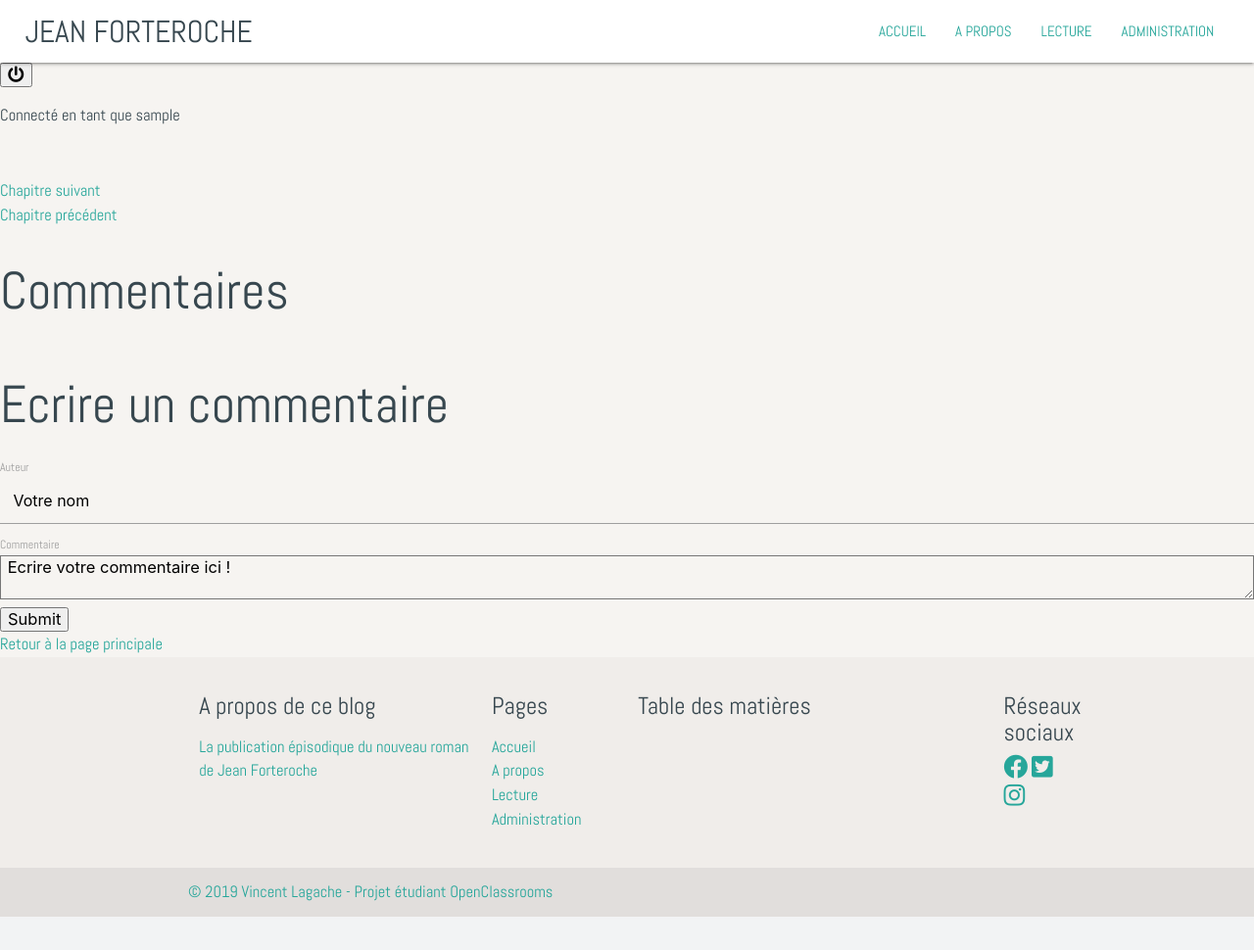
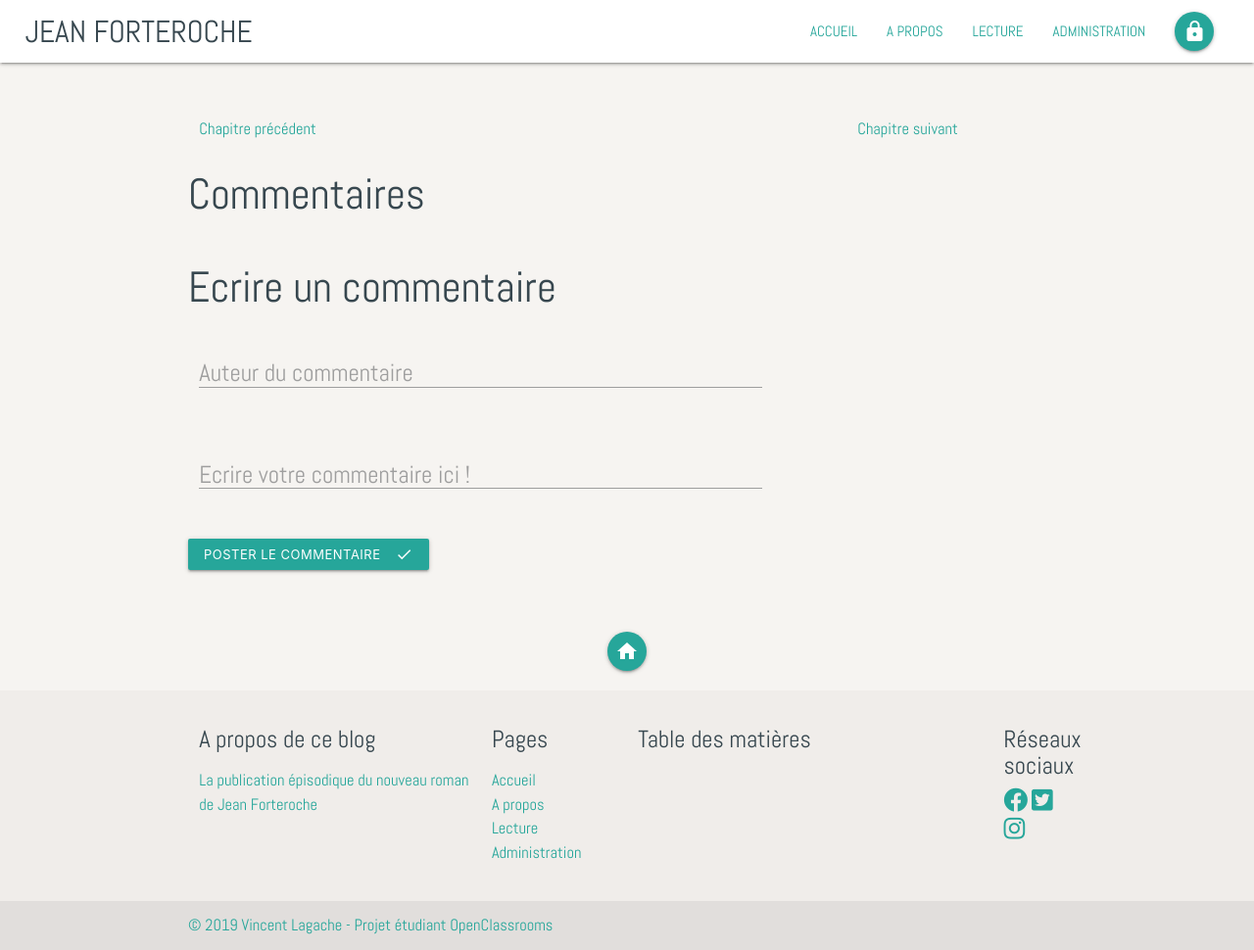
Before and after one commit to vlagache/Project-4-OC-BlogPhP, a PHP site: the page made by view/chapterView.php in a window 1280 px wide. Shown: the whole page at 98% size. Before the commit the page ends 936 px from the top, so only its background shows below. Run offline with PHP 8.4, Linux system fonts and the light colour scheme; the template is opened without the code that fills it, so the values that code supplies are empty; the visitor is signed in with stand-in values (Sample User, id 1); some libraries are stand-ins or nearby versions.

Commit message:
switch to Materialize.css

```diff
--- a/assets/css/style.css
+++ b/assets/css/style.css
@@ -20,6 +20,15 @@ strong
 {
   font-weight: 600;
 }
+.returnHome
+{
+
+  margin-top: 7%;
+}
+.material-icons
+{
+  color:white;
+}
 
 /* NAV BAR */
 
@@ -31,10 +40,7 @@ nav ul a
 {
   color:#37474f;
 }
-.material-icons
-{
-  color: #26a69a;
-}
+
 .brand-logo
 {
   margin-left: 2%;
@@ -43,10 +49,11 @@ nav ul a
 {
   margin-right: 2%;
 }
-li:hover
+nav .sidenav-trigger .material-icons
 {
-  /* background-color: red; */
+    color: #26a69a;
 }
+
 /* HOME */
 #title
 {
@@ -57,17 +64,69 @@ li:hover
 {
   margin-top: 3%;
 }
+#chapters .material-icons
+{
+  color: #26a69a;
+}
 .comment
 {
   border-bottom:1px dashed #26a69a;
 }
-.test
+.commentCard
 {
   font-size: 1.2em;
+}
+/* AUTHOR VIEW */
+#authorContent
+{
+  margin-top: 3%;
+}
+#author
+{
+  text-align: justify;
+}
+/* CHAPTER VIEW */
+.contentChapter
+{
+  font-size: 1.1em;
+}
+.input-field label,
+label,
+label.active
+{
+  font-size: 1.5em;
+}
+
+/* ADMIN AUTH VIEW */
+#authContent
+{
+border:1px solid #f6f4f1;
+margin-top: 6.7%;
+}
+
+
+/* ADMIN AREA VIEW*/
+table.hilight > tbody > tr:hover
+{
+  background-color: rgba(38, 166, 154, 0.2);
+}
+table.hilight > tbody > tr.report:hover
+{
+  background-color: rgba( 244, 67, 54, 0.2);
+
+}
+.report{color:red;}
+/* ERROR VIEW*/
+#errorContent
+{
+  margin-top: 7%;
+  margin-bottom: 12%;
 }
 /* FOOTER */
 .page-footer
 {
+  position: relative;
+  bottom: 0;
   background-color: #f0edea;
 }
 .fab
--- a/classes/Routeur.php
+++ b/classes/Routeur.php
@@ -57,6 +57,9 @@ class Routeur
             // $myController = new Front();
             // $viewActive = $myController -> menuActive($this->params);
             $viewActive = '';
+            $chapterManager = new ChapterManager();
+            $chapters = $chapterManager->getChapters(); // Footer
+
             $errorMessage = $e->getMessage();
             require('view/errorView.php');
           }
--- a/controller/ChapterController.php
+++ b/controller/ChapterController.php
@@ -34,11 +34,12 @@ class ChapterController {
 
 
         $chapter = $chapterManager->getChapter($params->getParam('id'));
+        $chapters = $chapterManager->getChapters(); // Footer
         $comments = $commentManager->getComments($params->getParam('id'));
 
         $title = $chapter->getTitle();
         $myView = new View('chapterView');
-        $myView->render(array('chapter' => $chapter, 'comments' => $comments, 'title' => $title, 'viewActive' => $this->viewActive));
+        $myView->render(array('chapter' => $chapter, 'chapters' => $chapters, 'comments' => $comments, 'title' => $title, 'viewActive' => $this->viewActive));
       } else {
         throw new Exception('L\'identifiant du billet n\'éxiste pas ou ne correspond pas à un chapitre éxistant');
       }
--- a/view/chapterView.php
+++ b/view/chapterView.php
@@ -1,57 +1,114 @@
-<div id="contentChapter">
-  <h2 id="chapterViewTitle">
+<div class="container">
+  <div class="row">
+    <div class="col s12 m10">
+      <h2>
         <?= $chapter->getTitle() ?>
       </h2>
+      <h5>
+        <?= $chapter->getCreationDate()->format('d/m/Y'); ?>
+      </h5>
+      <div class="contentChapter">
         <p>
           <?= nl2br($chapter->getContent()) ?>
         </p>
-  <div id="nextChapter">
-    <a href="index.php?action=chapter&amp;id=<?=$chapter->getNextId()?>"> Chapitre suivant</a>
       </div>
-  <div id="previousChapter">
-    <a href="index.php?action=chapter&amp;id=<?=$chapter->getPreviousId()?>"> Chapitre précédent</a>
     </div>
   </div>
 
 
-<h2 id="commentTitle">Commentaires</h2>
-<div id="contentComment">
-  <div id="contentBlock">
+
+  <div class="row">
+    <div class="col s12 m4">
+        <a href="index.php?action=chapter&amp;id=<?=$chapter->getPreviousId()?>"> Chapitre précédent</a>
+    </div>
+    <div class="col s12 m3 offset-m5 ">
+        <a href="index.php?action=chapter&amp;id=<?=$chapter->getNextId()?>"> Chapitre suivant</a>
+    </div>
+  </div>
+
+
+
+
+
+  <h3 id="commentTitle">Commentaires</h3>
+  <div class="row">
+    <div class="col s12 m8">
+      <!-- $i Create severals modals & not always display the same !-->
+      <?php $i = 1 ?>
         <?php foreach ($comments as $comment): ?>
-      <div class="commentChapter">
-           <p class="authorComment">
+          <div>
+               <p>
                    <strong><?= $comment->getAuthor() ?></strong>
                    le <?= $comment->getCommentDate()->format('d/m/Y à H:i') ?>
                </p>
-           <p class="commentComment">
+               <p>
                    <?= $comment->getComment() ?>
                </p>
-           <div class="reportCom">
-               <i class="fas fa-exclamation"></i>
+               <div>
                  <p>
-                 <a href="index.php?action=reportComment&amp;idCom=<?= $comment->getId()?>&amp;id=<?= $comment->getChapterId()?>">Signaler le commentaire </a>
+                   <!-- Modal Trigger -->
+                   <a class="modal-trigger" href="#modal<?= $i ?>">Signaler le commentaire</a>
+
+                   <!-- Modal Structure -->
+                   <div id="modal<?= $i ?>" class="modal">
+                     <div class="modal-content">
+                       <h4> Signalement d'un commentaire </h4>
+                       <p>
+                           Commentaire : " <em><?= $comment->getComment() ?> </em>"
+                       </p>
+                       <p>
+                         Êtes vous sûr de vouloir signaler ce commentaire à notre modération ?
+                       </p>
+                     </div>
+                     <div class="modal-footer">
+                       <a class="modal-close btn-flat">Annuler</a>
+                       <a href="index.php?action=reportComment&amp;idCom=<?= $comment->getId()?>&amp;id=<?= $comment->getChapterId()?>" class="modal-close btn-flat">Confirmer</a>
+                     </div>
+                   </div>
                  </p>
                </div>
           </div>
+          <?php $i++ ?>
         <?php endforeach ?>
     </div>
   </div>
 
-<h2 id="postCommentTitle">Ecrire un commentaire</h2>
+
+  <h3 id="postCommentTitle">Ecrire un commentaire</h3>
+  <div id="formComment">
     <form action="index.php?action=addComment&amp;id=<?= $chapter->getId() ?>" method="post">
-    <div>
-        <label for="author">Auteur</label><br />
-        <input type="text" id="author" name="author" value="   Votre nom " />
+      <div class="row">
+        <div class="col s12 m8">
+          <div class="input-field">
+              <input id="author" name="author" type="text" >
+              <label for="author">Auteur du commentaire</label>
           </div>
-    <div>
-        <label for="comment">Commentaire</label><br />
-        <textarea id="comment" name="comment" > Ecrire votre commentaire ici ! </textarea>
         </div>
-    <div>
-        <input type="submit" id="submit"  />
       </div>
+      <div class="row">
+        <div class="col s12 m8">
+          <div class="input-field">
+              <textarea id="comment" name="comment" class="materialize-textarea" ></textarea>
+              <label for="comment">Ecrire votre commentaire ici ! </label>
+          </div>
+        </div>
+      </div>
+      <button class="btn-small waves-effect waves-light" type="submit" name="action">Poster le commentaire
+        <i class="material-icons right">check</i>
+      </button>
     </form>
+  </div>
 
   <div class="returnHome">
-  <a href="index.php?action=listChapters"> Retour à la page principale </a>
+    <div class="row center">
+      <div class="col s12 ">
+        <a href="index.php?action=listChapters" class="btn-floating teal lighten-1 pulse"><i class="material-icons">home</i></a>
       </div>
+    </div>
+  </div>
+
+
+
+
+
+</div>
--- a/view/home.php
+++ b/view/home.php
@@ -48,7 +48,7 @@
 <div class="container">
   <div class="row">
     <div class=" col s12 m8">
-      <div class="card test">
+      <div class="card commentCard">
         <div class="card-image waves-effect waves-block waves-light">
           <img class="activator" src="<?= ASSETS;?>images/pen.jpg">
         </div>
--- a/view/template.php
+++ b/view/template.php
@@ -50,6 +50,11 @@
                   <li <?php if ($viewActive == 'adminAuth' || $viewActive == 'adminArea'): ?>class="selected"<?php endif ?> >
                     <a href="index.php?action=adminAuth">ADMINISTRATION</a>
                   </li>
+                  <li>
+                    <?php if(isset($_SESSION['admin'])):?>
+                      <a href="index.php?action=logout" class="btn-floating tooltipped teal lighten-1" data-position="bottom" data-tooltip="Déconnexion <?= $_SESSION['admin'] ?>"><i class="material-icons">lock</i></a>
+                    <?php endif ?>
+                  </li>
                 </ul>
               </div>
             </nav>
@@ -70,30 +75,22 @@
             <li <?php if ($viewActive == 'adminAuth' || $viewActive == 'adminArea'): ?>class="selected"<?php endif ?> >
               <a href="index.php?action=adminAuth">ADMINISTRATION</a>
             </li>
+            <li>
+              <?php if(isset($_SESSION['admin'])):?>
+                <a href="index.php?action=logout" class="btn-small tooltipped waves-effect waves-light" data-position="bottom" data-tooltip="Déconnexion <?= $_SESSION['admin'] ?>">Se deconnecter</a>
+              <?php endif ?>
+            </li>
          </ul>
-
-
-
-          <div class="adminHeader">
-            <div class="adminCo">
-              <?php if(isset($_SESSION['admin'])):?>
-                <form action="index.php?action=logout" method="post" class="logoutForm">
-                    <button type="submit" class="submitDeco"><i class=" iconeLogout fas fa-power-off"></i></button>
-                </form>
-                <p>
-                  Connecté en tant que <?= $_SESSION['admin']; ?>
-                </p>
-              <?php endif ?>
-            </div>
-          </div>
 
         </div>
       </header>
 
 
-      <body>
+      <main>
         <?= $content ?>
-      </body>
+      </main>
+
+
 
       <footer class="page-footer">
 
@@ -117,11 +114,13 @@
 
             <div class="col s12 m6 l6 xl5">
               <h5 class="blue-grey-text text-darken-3">Table des matières</h5>
+              <ul>
                 <?php foreach ($chapters as $chapter):?>
                   <li>
                     <a class="teal-text text-lighten-1" href="index.php?action=chapter&amp;id=<?= $chapter->getId()?>"><?=$chapter->getTitle()?></a>
                   </li>
                 <?php endforeach ?>
+              </ul>
             </div>
 
             <div class="col s12 m6 l6 xl1">
```
Also changed, not shown: controller/AdminController.php (+7 -4 lines), view/adminAreaView.php (+69 -35 lines), view/adminAuthView.php (+26 -8 lines), view/authorView.php (+19 -5 lines), view/errorView.php (+23 -4 lines). Lines whose indentation alone changed are shown as unchanged.
